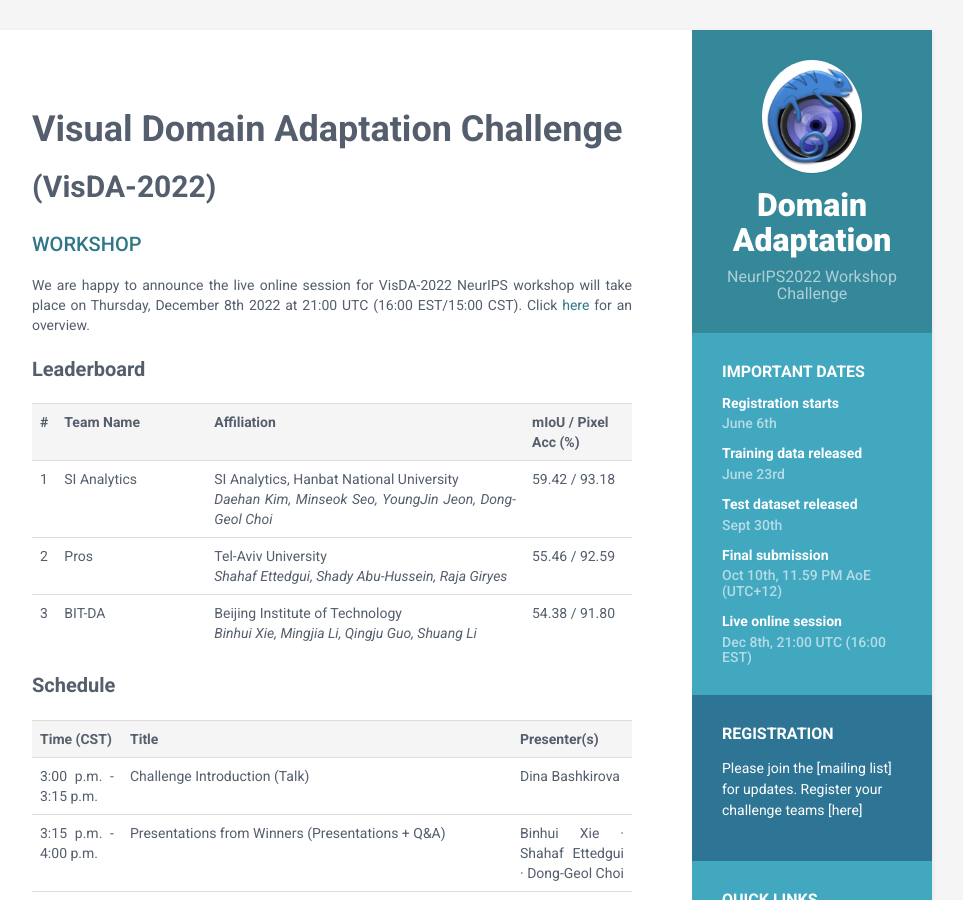
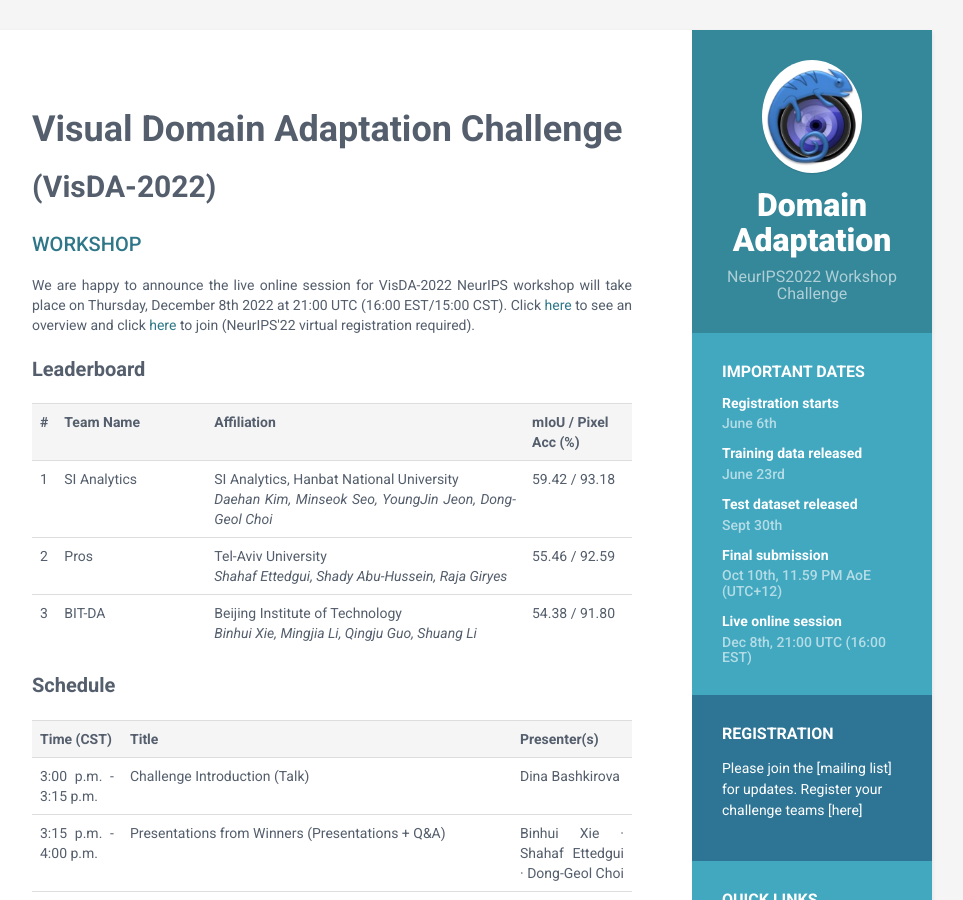
Before and after one commit to VisionLearningGroup/visda-2022, a Jekyll site: the page built from index.html, in a window 1280 px wide and 900 px high. Shown: the whole window, without its empty margins (188-1151 px from the left). Built offline with Jekyll 4.4.1, drawn with Linux system fonts in a browser that asks for light colours.

Commit message:
updated with workshop link

```diff
--- a/index.html
+++ b/index.html
@@ -27,7 +27,7 @@
 
 <h2 class="section-title"> Workshop </h2>
 
-We are happy to announce the live online session for VisDA-2022 NeurIPS workshop will take place on Thursday, December 8th 2022 at 21:00 UTC (16:00 EST/15:00 CST). Click <a href="https://recorder-v3.slideslive.com/?share=78449&s=2dde8157-803e-4828-b64d-93297fb20aad">here</a> for an overview.
+We are happy to announce the live online session for VisDA-2022 NeurIPS workshop will take place on Thursday, December 8th 2022 at 21:00 UTC (16:00 EST/15:00 CST). Click <a href="https://recorder-v3.slideslive.com/?share=78449&s=2dde8157-803e-4828-b64d-93297fb20aad">here</a> to see an overview and click <a href="https://neurips.cc/virtual/2022/competition/50088">here</a> to join (NeurIPS'22 virtual registration required).
 
 </br> </br> <b style="font-size: 20px;"> Leaderboard </b> </br> </br>
 
```
